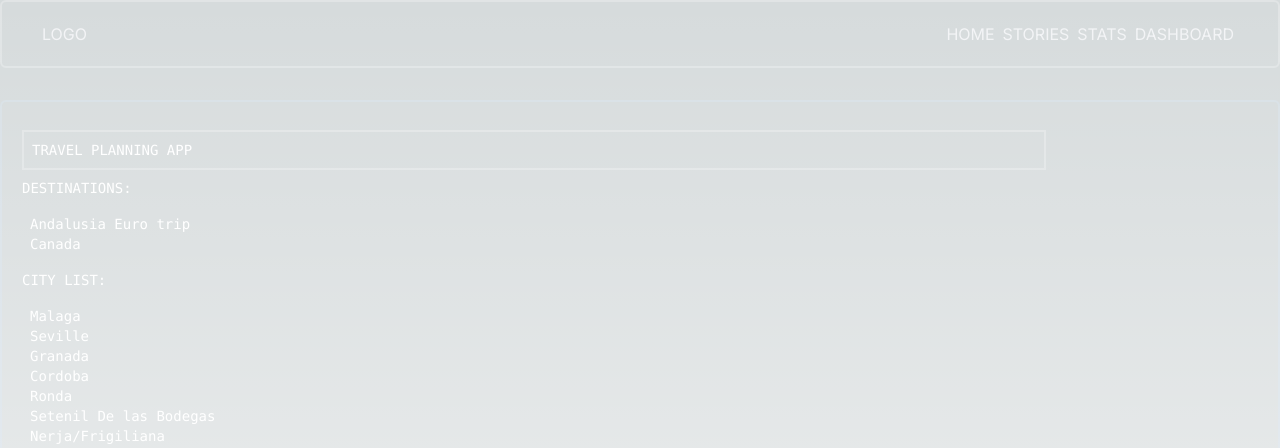
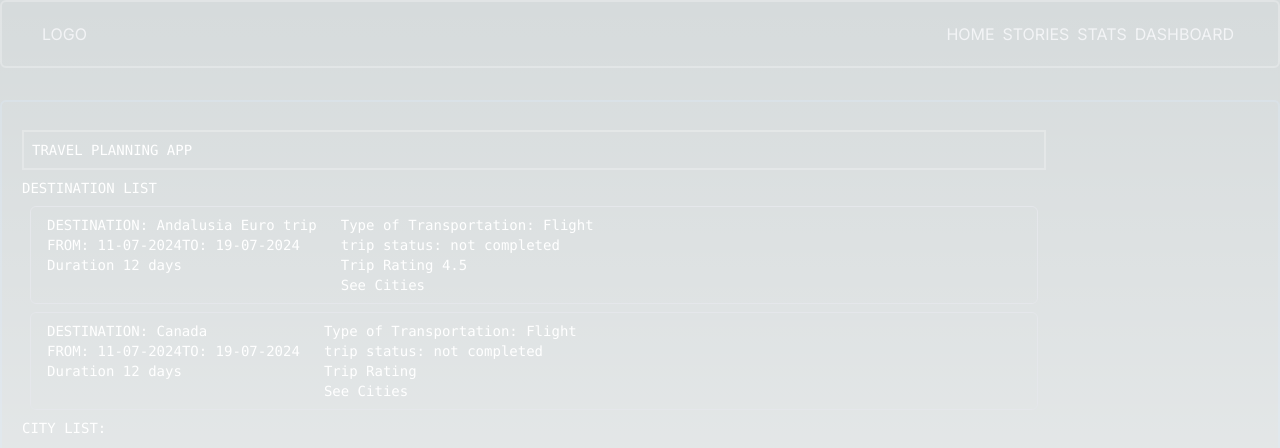
Before and after one commit to Terrero89/travel_planning_app, a Next.js app: page / in a window 1280 px wide. Shown: the top 448 px of the page. Built offline with nearby package versions, Linux system fonts and the light colour scheme.

Commit message:
cities section updated

```diff
--- a/src/app/components/destination/DestinationItem.tsx
+++ b/src/app/components/destination/DestinationItem.tsx
@@ -4,18 +4,45 @@
 // import { useTripsStore } from '@/app/stores/useStore';
 import Trips from '../../types/trips';
 
-interface DestionationProps{
+
+interface DestionationProps {
     destinationList: Trips[]
 }
 
 
-const DestinationItem: React.FC<DestionationProps> = ({destinationList}) => {
+const DestinationItem: React.FC<DestionationProps> = ({ destinationList }) => {
 
     return (
-        <div className=" content-center my-2 p-2 ">
-            <div className=" content-center">{destinationList.map((trip: Trips) => <h3>{trip.destination}</h3>)} </div>
+        // <div className=" content-center my-2 p-2 ">
+        //     <div className=" content-center">{destinationList.map((trip: Trips) =>( <h3>{trip.destination}</h3>))} </div>
+        // </div>
+        <div>
+            <h3>DESTINATION LIST</h3>
+
+            <ul className=' '>
+                {destinationList.map((trip) => (<li className=' flex border rounded-md border-opacity-25 m-2 py-2 px-1' key={trip.id}>
+                    <div className='mx-2 px-1  auto-w h-auto'>
+                        <p>DESTINATION: {trip.destination}</p>
+                        <div className='flex'>  <p>FROM: {trip.from}</p>
+                            <p>TO: {trip.to}</p></div>
+                            <p>Duration {trip.tripDuration} days</p>
+
+                    </div>
+
+                    <div className='mx-2 px-1 '>
+                        <p>Type of Transportation: {trip.transportType}</p>
+                        <p>trip status: {trip.isTripCompleted ? "completed" : "not completed"}</p>
+                        <p>Trip Rating {trip.tripRating} </p>
+                        <button>See Cities</button>
+
+                    </div>
+
+
+
+
+                </li>))}
+            </ul>
         </div>
-
 
     );
 }
--- a/src/app/page.tsx
+++ b/src/app/page.tsx
@@ -19,7 +19,6 @@ export default function Home() {
     <main className="">
       <div className="z-10 w-full max-w-5xl items-center justify-between font-mono text-sm ">
         <UIHeader title="TRAVEL PLANNING APP"/>
-        DESTINATIONS:
         <DestinationList  />
         CITY LIST:
         <CityList/>
--- a/types/trips.tsx
+++ b/types/trips.tsx
@@ -29,8 +29,6 @@ export type Expenses = {
 }
 
 export type Places = {
-    cost: ReactNode;
-    category: string;
     cityID: string;
     city: string;
     from: Date | string;
```
Also changed, not shown: src/app/components/destination/DestinationList.tsx (+3 -4 lines).
